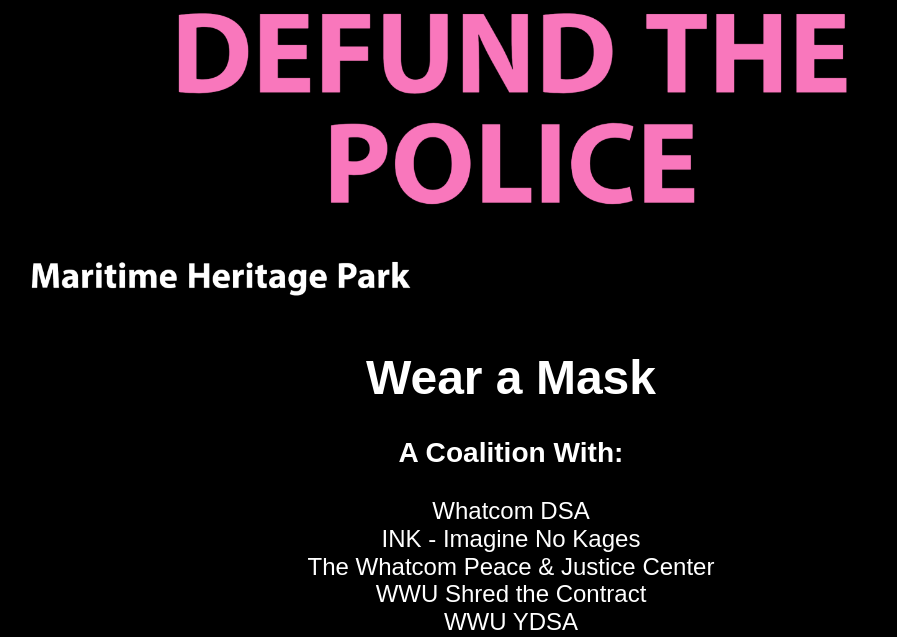
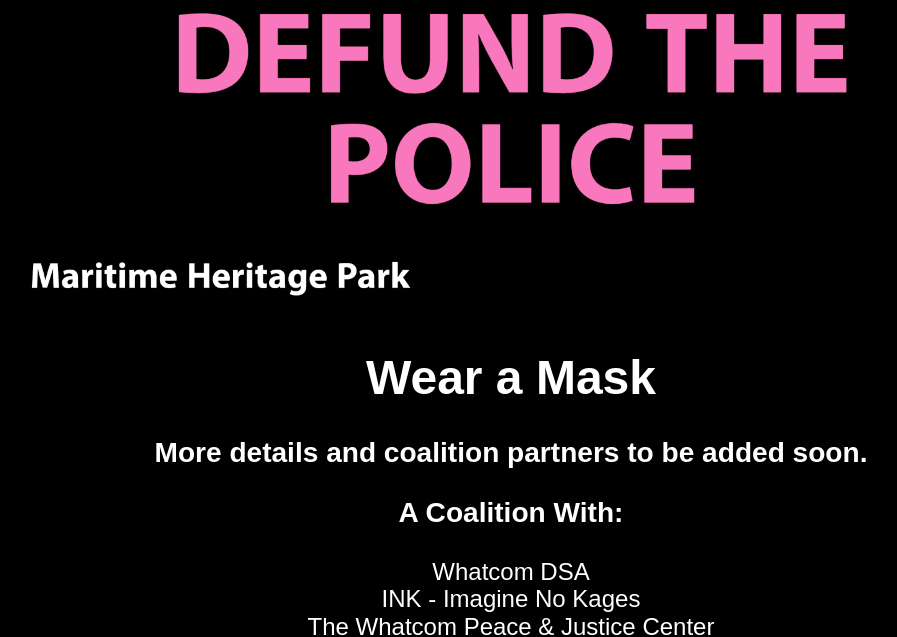
Before and after one commit to futuretman/defundbpd, a website built with Parcel: page index.html in a window 1280 px wide. Shown: the part 1265-1902 px from the top of the page, without its empty margins (129-1026 px from the left). Built offline with nearby package versions, Linux system fonts and the light colour scheme.

Commit message:
add note

```diff
--- a/index.html
+++ b/index.html
@@ -33,10 +33,11 @@
     <div id="centertext">
       <h1> Wear a Mask </h1>
 
+      <h3>More details and coalition partners to be added soon. </h3>
+
       <h3>A Coalition With:</h3>
 
-      <ul style="list-style-type: none; padding-inline-start: 0px;
-      ">
+      <ul style="list-style-type: none; padding-inline-start: 0px;">
          <li>Whatcom DSA</li>
          <li>INK - Imagine No Kages</li>
          <li>The Whatcom Peace & Justice Center</li>
```
